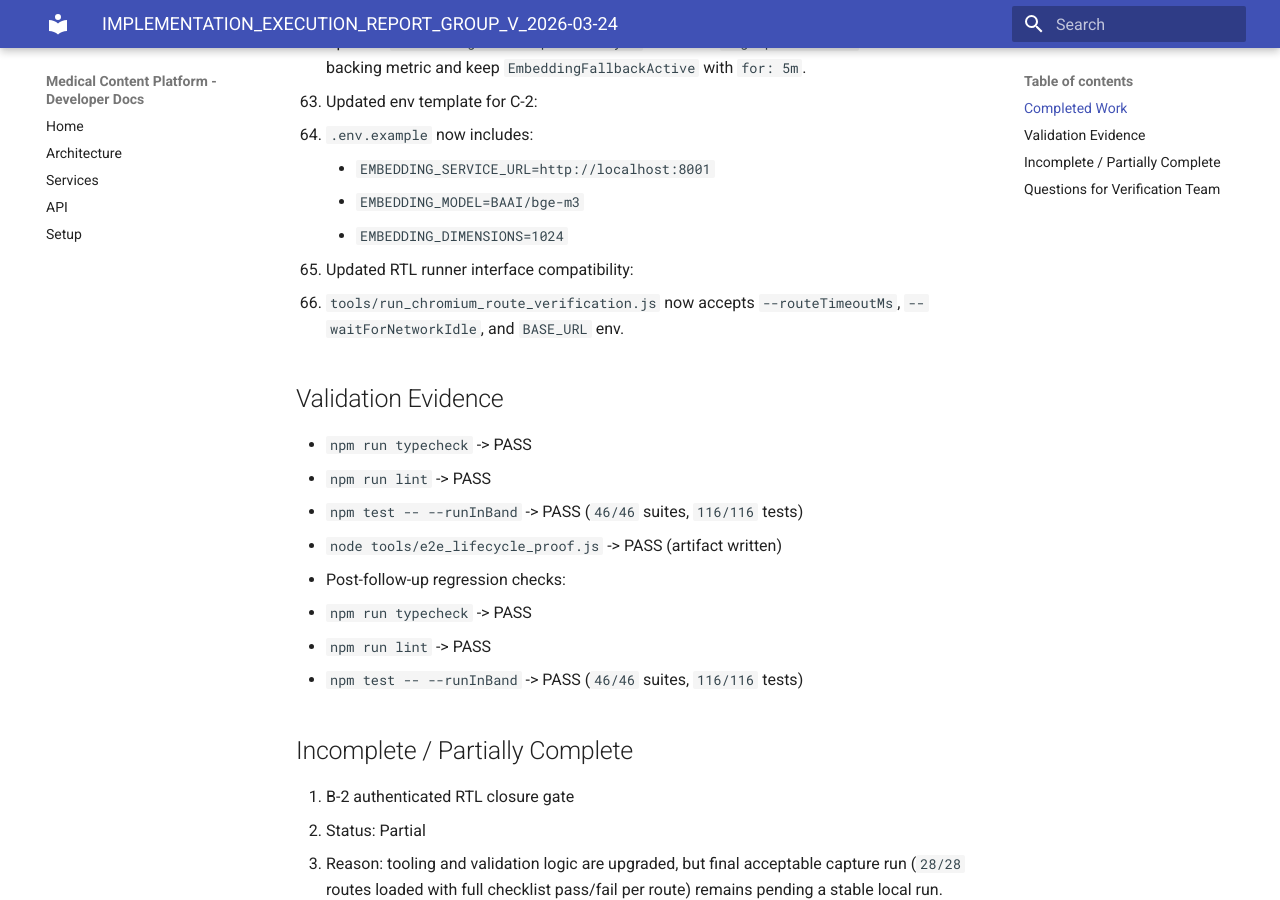
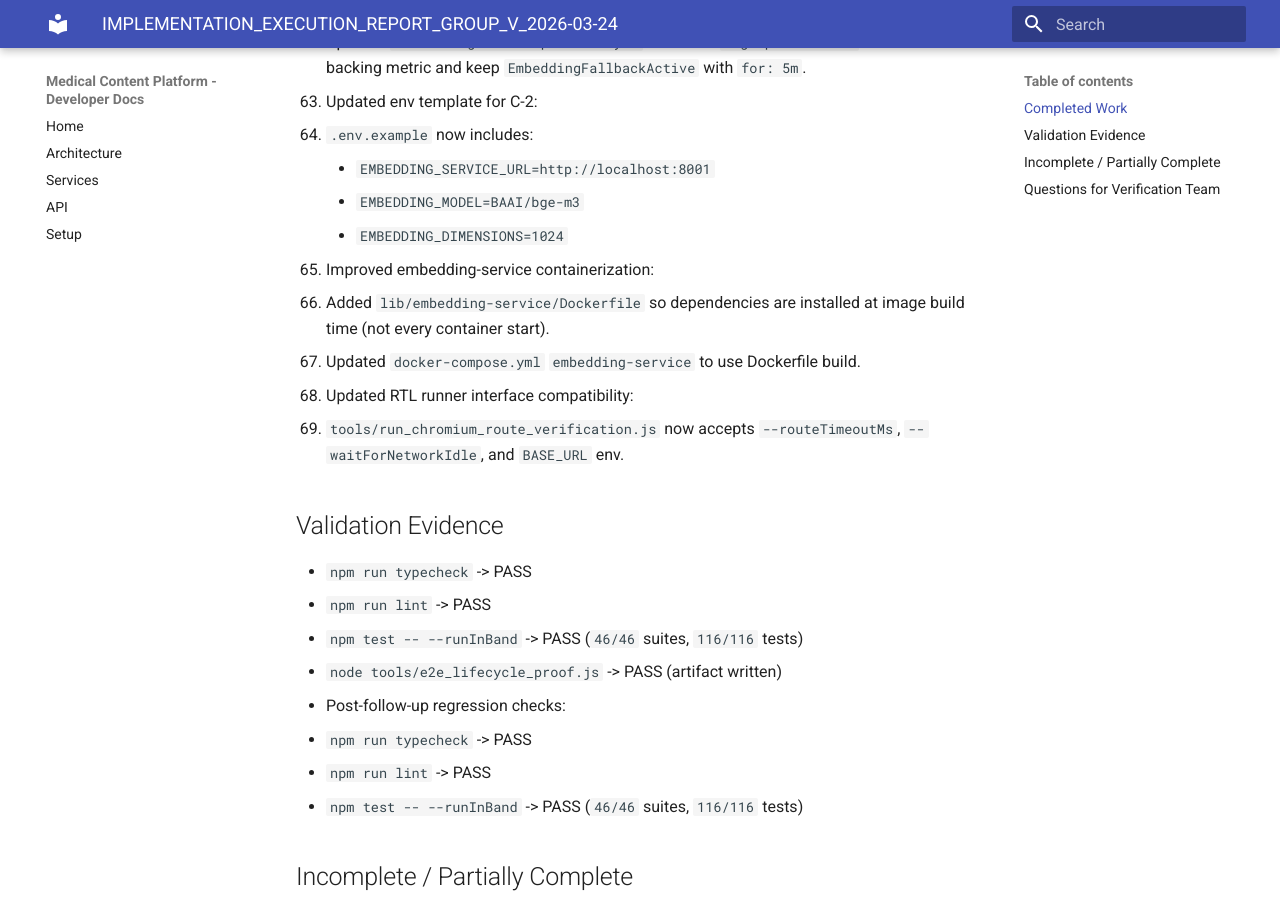
Before and after one commit to mosathawabamosa2020-rgb/medical-content-platform, an MkDocs documentation site: the page built from docs/02-validation/IMPLEMENTATION_EXECUTION_REPORT_GROUP_V_2026-03-24.md, in a window 1280 px wide and 900 px high, scrolled down 2596 px. Built offline with MkDocs 1.6.1 and Material for MkDocs 9.7.7, drawn with Linux system fonts in a browser that asks for light colours.

Commit message:
chore(embedding): add Dockerfile build path and update execution report

```diff
--- a/docs/02-validation/IMPLEMENTATION_EXECUTION_REPORT_GROUP_V_2026-03-24.md
+++ b/docs/02-validation/IMPLEMENTATION_EXECUTION_REPORT_GROUP_V_2026-03-24.md
@@ -82,6 +82,9 @@
     - `EMBEDDING_SERVICE_URL=http://localhost:8001`
     - `EMBEDDING_MODEL=BAAI/bge-m3`
     - `EMBEDDING_DIMENSIONS=1024`
+- Improved embedding-service containerization:
+  - Added `lib/embedding-service/Dockerfile` so dependencies are installed at image build time (not every container start).
+  - Updated `docker-compose.yml` `embedding-service` to use Dockerfile build.
 - Updated RTL runner interface compatibility:
   - `tools/run_chromium_route_verification.js` now accepts `--routeTimeoutMs`, `--waitForNetworkIdle`, and `BASE_URL` env.
 
```
Also changed, not shown: docker-compose.yml (+3 -8 lines), 1 other file.
